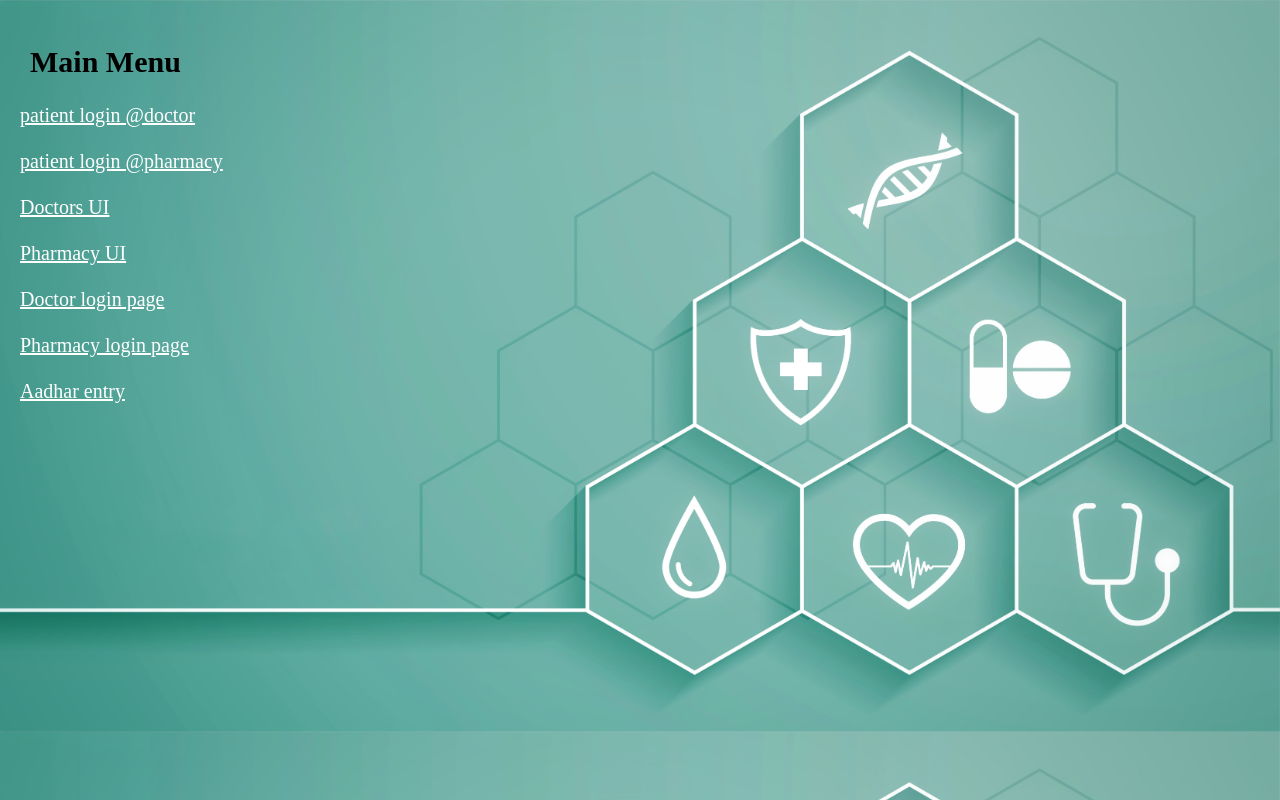
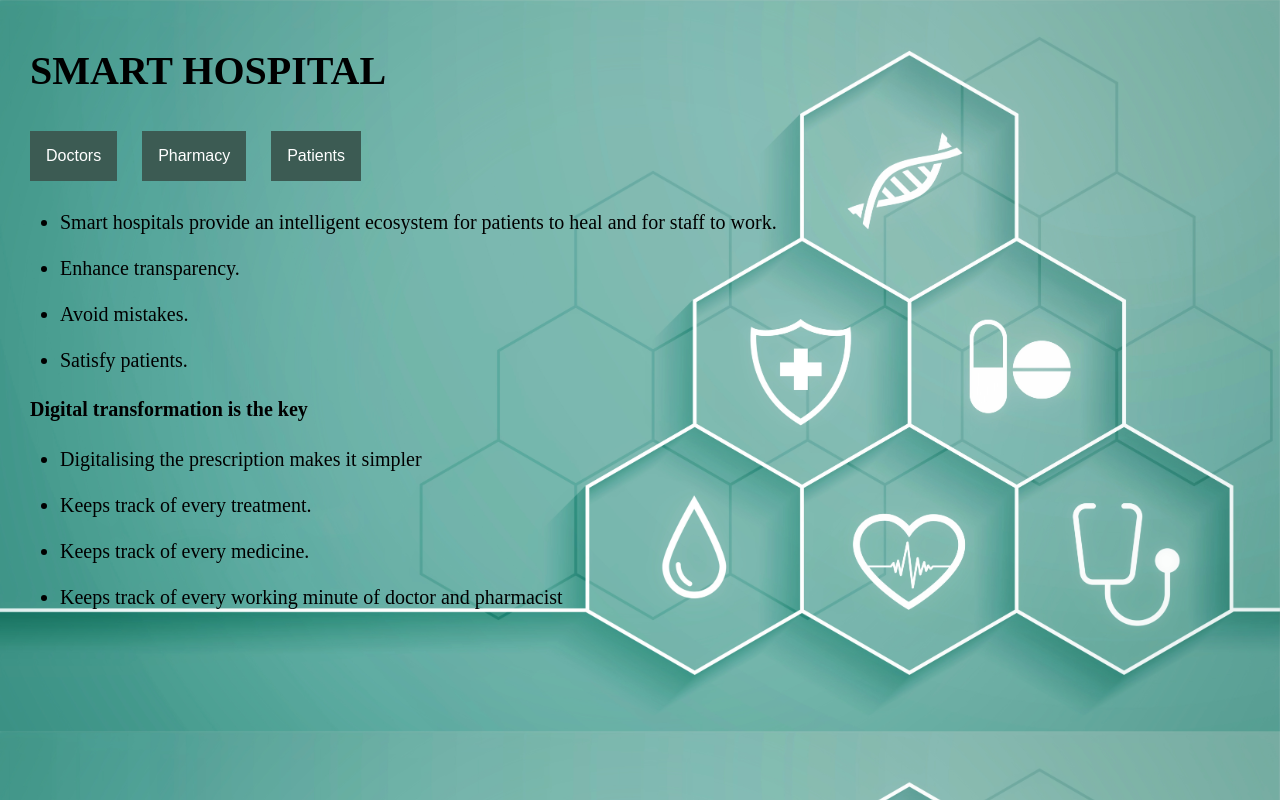
Before and after one commit to Akhi1210/Smart_Hospital, a PHP site: page / in a window 1280 px wide. Run offline with PHP 8.4, Linux system fonts and the light colour scheme.

Commit message:
Update index.php

```diff
--- a/index.php
+++ b/index.php
@@ -4,20 +4,57 @@
     <meta charset="UTF-8">
     <meta http-equiv="X-UA-Compatible" content="IE=edge">
     <meta name="viewport" content="width=device-width, initial-scale=1.0">
+    <link rel='icon' href='/icons/home.png'/>
     <link rel='stylesheet' href='styles_e_hospital.css'>
-    <title>Document</title>
+    <title>Smart Hospital</title>
+
 </head>
-<body class='box_plp' style="background-image:url('/background_images/index.jpeg');background-size: cover">
-    <div>
-    <h2 style='padding-left:10px'>Main Menu</h2>
-    <a href='patient_login_doctor.php' style='color:white' target='_blank'>patient login @doctor</a><br><br>
-    <a href='patient_login_pharmacy.php' style='color:white' target='_blank'>patient login @pharmacy</a><br><br>
-    <a href='doctors_UI.php' style='color:white' target='_blank'>Doctors UI</a><br><br>
-    <a href='pharmacy_UI.php' style='color:white' target='_blank'>Pharmacy UI</a><br><br>
-    <a href='doctor_login.php' style='color:white' target='_blank'>Doctor login page</a><br><br>
-    <a href='pharmacist_login.php' style='color:white' target='_blank'>Pharmacy login page</a><br><br>
-    <a href='aadhar_entry.php' style='color:white' target='_blank'>Aadhar entry</a><br>
+<body class='box_plp' style="background-image:url('/background_images/index.jpeg');background-size: cover;">
+  <h1 style='margin-left:10px;'>SMART HOSPITAL</h1>
+
+  <div class='dropdown'>
+    <button class='dropbtn' title='If you are a doctor navigate from here'>Doctors</button>
+    <div class='dropdown-content'>
+        <a href="doctors_UI.php" target='_blank' title='Go to Doctors user interface'>Doctors_UI</a>
+        <a href="doctor_login.php" target='_blank' title='Login as Doctor'>Doctor_login</a>
     </div>
+
+</div>
+<div class='dropdown'>
+<button class='dropbtn' title='If you are a pharmacist navigate from here'>Pharmacy</button>
+    <div class='dropdown-content'>
+        <a href="pharmacy_UI.php" target='_blank' title='Go to Pharmacist user interface'>Pharmacists_UI</a>
+        <a href="pharmacist_login.php" target='_blank' title='Login as Pharmacist'>Pharmacist_login</a>
+    </div>
+</div>
+<div class='dropdown'>
+    <button class='dropbtn' title='If you are a patient navigate from here'>Patients</button>
+    <div class='dropdown-content'>
+        <a href="patient_login_doctor.php" target='_blank' title='Login as patient at doctor'>Login to doctor</a>
+        <a href="patient_login_pharmacy.php" target='_blank' title='Login as Patient at pharmacy'>Login to pharmacy</a>
+        <a href="aadhar_entry.php" target='_blank' title='Submit aadhar details'>Aadhar form</a>
+    </div>
+</div>
+
+<div>
+    <ul style='font-size:20px;'>
+      <li>Smart hospitals provide an intelligent ecosystem for patients to heal and for staff to work.</li><br>
+      <li> Enhance transparency.</li><br>
+      <li>Avoid mistakes.</li><br>
+      <li>Satisfy patients.</li>
+</ul>
+  <h4 style='margin-left:10px'>Digital transformation is the key</h1>
+  <ul>
+    <li>Digitalising the prescription makes it simpler</li><br>
+    <li>Keeps track of every treatment.</li><br>
+    <li>Keeps track of every medicine.</li><br>
+    <li>Keeps track of every working minute of doctor and pharmacist</li>
+
+  </ul>
+</div>
+
+
+</body>
 
 
 </body>
```
